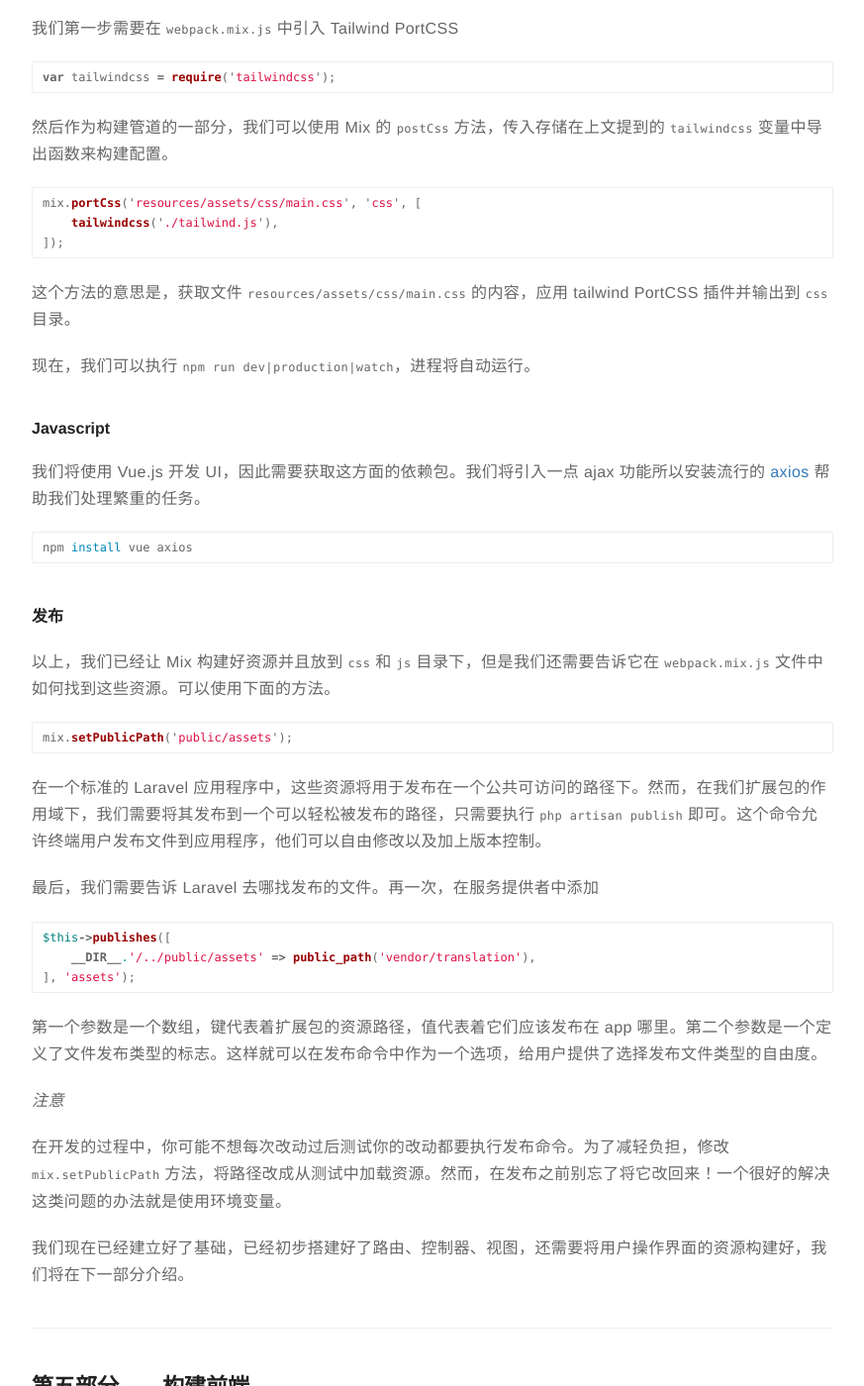
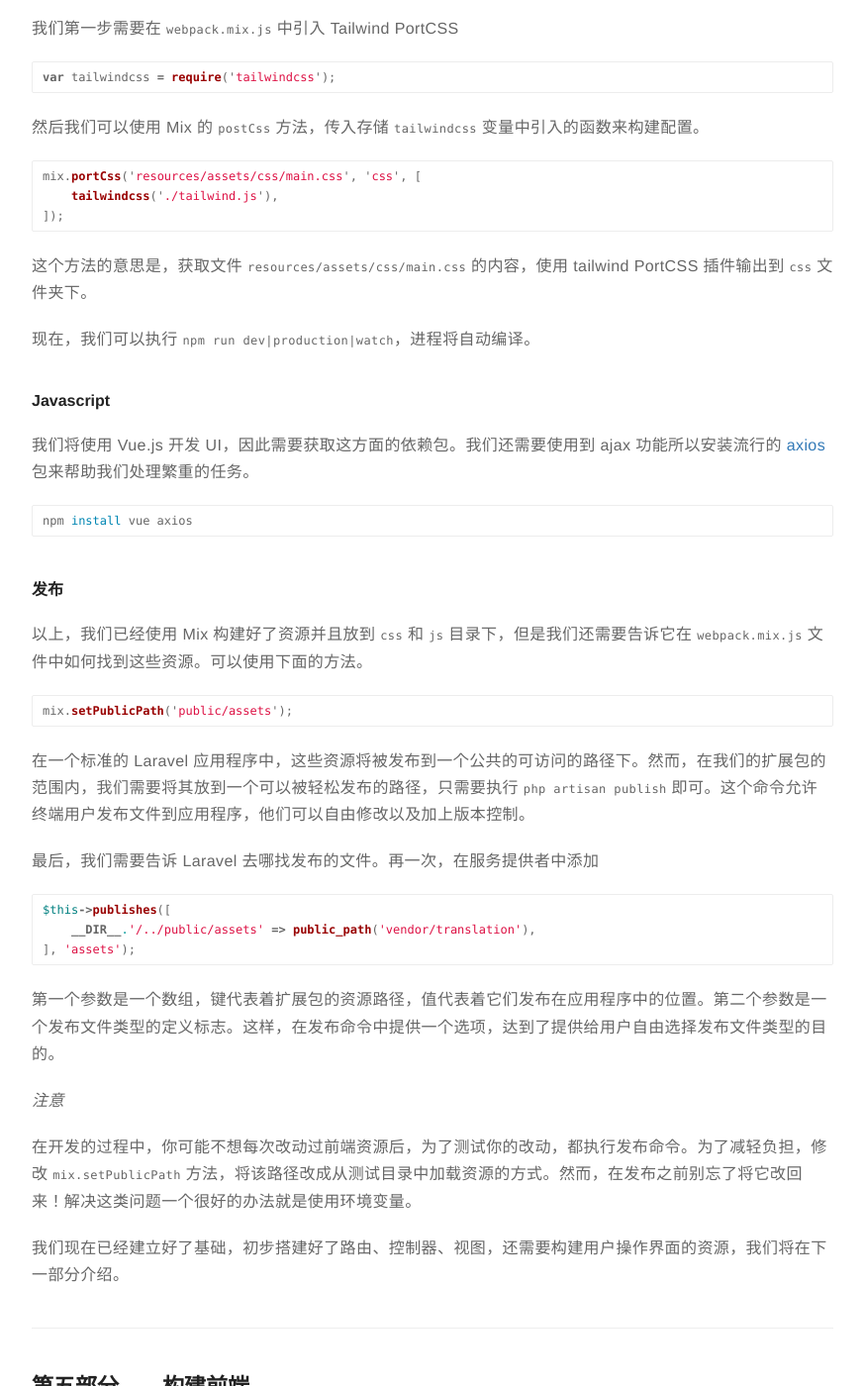
Before and after one commit to rust17/blog, a Jekyll site: the page built from _posts/2018-12-05-translation-building-a-laravel-translation-package.markdown, in a window 1280 px wide and 1400 px high, scrolled down 10916 px. Shown: the whole window at 99% size, without its empty margins (203-1076 px from the left). Built offline with Jekyll 4.4.1, drawn with Linux system fonts in a browser that asks for light colours; comment, search, counter and statistics services are not loaded; some of the changed text lies outside the part shown.

Commit message:
update translation-building-a-laravel-translation-package

````diff
--- a/_posts/2018-12-05-translation-building-a-laravel-translation-package.markdown
+++ b/_posts/2018-12-05-translation-building-a-laravel-translation-package.markdown
@@ -314,17 +314,17 @@
 ---
 ## 第四部分 —— 连接前端
 ---
-在[上一部分](https://laravel-news.com/wrangling-translations)，我们谈到了通过将翻译资料以特定的方式转变成应用程序的语言文件，现在我们就来跟这些文件进行交互。在这篇文章中，我们将建立前端界面，并准备通过该界面帮助用户管理翻译资料。
+在[上一部分](https://laravel-news.com/wrangling-translations)，我们讲解了通过特定的方式将翻译资料转变成我们应用程序的语言文件，现在我们就来跟这些文件进行交互。在本文章中，我们将建立前端界面，并希望通过该界面帮助用户管理翻译资料。
 
 UI 界面将会使用社区里最受欢迎的 [Tailwind CSS](https://tailwindcss.com/) 和 [Vue.js](https://vuejs.org/)。
 
 ### 途径
 
-不管喜欢还是讨厌，我将 [Caleb Porzio](https://twitter.com/calebporzio) 的一本书 《[拥抱后端](https://www.youtube.com/watch?v=uQO4Xh1gMpY)》中的一些观点带到这个扩展包中。在他的演讲中，Caleb 提出了这样一个概念：将重点转移到使用 javascript 构建单页应用，包括负责检索所有数据以及路由和表单提交等功能。相反，他建议将 Laravel 的优势用于制作多平台通用的方法。从中获取灵感，我们将借助我们的控制器和 blade 视图传输数据给 Vue.js 组件，以实现必要的动态功能。[Laravel Mix](https://laravel.com/docs/5.7/mix) 将用于构建和编译包的组件。
+不管是喜欢还是讨厌，我将 [Caleb Porzio](https://twitter.com/calebporzio) 的一本书 《[拥抱后端](https://www.youtube.com/watch?v=uQO4Xh1gMpY)》中的一些观点带到这个扩展包中。在他的演讲中，Caleb 提出了这样一个概念：将重心从使用 javascript 构建单页应用中转移，包括检索所有数据以及路由和表单提交等功能。相反，他建议将 Laravel 的优势充分发挥到制作跨平台通用的方法。从中获取灵感，我们将借助我们的控制器和 blade 视图传输数据给 Vue.js 组件，以实现必要的动态功能。[Laravel Mix](https://laravel.com/docs/5.7/mix) 将用于构建和编译包组件。
 
 ### 路由
 
-一开始，我们得告诉 Laravel 从哪儿加载我们的路由。一个方法就是在我们的扩展包的 `TranslationServiceProvider` 文件中使用 loadRoutesForm 方法。这个方法继承于父类 `Illuminate\Support\ServiceProvider`。
+一开始，我们得告诉 Laravel 从哪加载我们的路由。一个方法就是在我们的扩展包的服务提供者文件 `TranslationServiceProvider` 中使用 loadRoutesForm 方法。这个方法继承于父类 `Illuminate\Support\ServiceProvider`。
 
 ```php
 $this->loadRoutesFrom(__DIR__.'/../routes/web.php');
@@ -347,7 +347,7 @@
 
 在这个文件当中，我们使用了 `Route::group()` 方法来引入任何自定义的配置，以及扩展包内部的控制器的命名空间。
 
-另外一个需要注意的地方是，配置被再用于根据用户需要动态地注册路由。如果引用的是默认的配置，`ui_url` 被设置为 `languages`。因此，以上路由将注册成下列方式：
+另外一个需要注意的地方是，当用户需要动态注册路由时，这个配置将被再次利用。如果引用的是默认的配置，`ui_url` 被设置为 `languages`。因此，以上路由将注册成下列方式：
 
 ```
 my-app.test/languages
@@ -358,7 +358,7 @@
 
 ### 控制器
 
-在服务提供者里面没有引入控制器。但只要能在定义路由的文件里找到对应的命名空间，一切就会正常执行。
+在服务提供者里面没有引入需要的控制器。但只要能在路由文件里找到对应的命名空间，一切就会正常执行。
 
 在每个控制器里，我们在[之前的文章](https://laravel-news.com/wrangling-translations)中提到的翻译驱动，对于每个方法都是需要的。因此，我们在构造函数中注入它。
 
@@ -380,11 +380,11 @@
 }
 ```
 
-现在唯一看起来还没做的就是视图文件的引入了。`translation::` 只是简单地告诉 Laravel 从翻译扩展包的命名空间中加载视图文件，Laravel 已经知道了服务提供者。我们接下来将介绍这方面的东西。
+现在唯一看起来还没做的就是视图文件的引入了。`translation::` 只是简单地告诉 Laravel 从翻译扩展包的命名空间中加载视图文件，Laravel 已经在服务提供者中定义好了该命名空间。我们接下来将介绍这方面的东西。
 
 ### 视图
 
-首先，我们需要告诉 Laravel 去哪儿加载路由。
+首先，我们需要告诉 Laravel 去哪加载路由。
 
 ```php
 $this->loadViewsFrom(__DIR__.'/../resources/views', 'translation');
@@ -400,9 +400,9 @@
 
 上面那行代码告诉 Laravel 去哪找视图文件、复制到哪里以及包的使用者是否希望把它们加入应用程序当中。
 
-在这个例子中，应该从 `/package/root/resources/views` 路径复制资源到 `views/vendor/translation` 路径，也就是主应用程序的[资源路径](https://laravel.com/docs/5.7/helpers#method-resource-path)下。
+在这个例子中，资源将从 `/package/root/resources/views` 路径复制到 `views/vendor/translation` 路径下，也就是主应用程序的[资源路径](https://laravel.com/docs/5.7/helpers#method-resource-path)下。
 
-一般而言，这就一来包的使用者就可以根据自己需求自定义改变视图了。
+一般而言，这就一来包的使用者就可以根据自己的需求自定义改变视图了。
 
 ### 资源
 
@@ -410,7 +410,7 @@
 
 我在项目根目录下运行 `npm init` 开始，根据指示搭建环境。
 
-现在，已经可以通过执行命令 `npm install laravel-mix --save-dev` 来安装 Laravel Mix 了。这个命令会安装 Laravel Mix 以及安装所有的依赖并作为开发依赖记录到 `package.json` 文件中。
+现在，已经可以通过执行命令 `npm install laravel-mix --save-dev` 来安装 Laravel Mix 了。这个命令会安装 Laravel Mix 以及安装所有的依赖并记录到 `package.json` 文件中。
 
 现在，我们需要拷贝 Mix 自带的 `webpack.mix.js` 文件到项目根目录下，这样一来就可以开始配置构建了。
 
@@ -420,11 +420,11 @@
 
 #### CSS
 
-接下来，我们将安装配置 CSS 框架 Tailwind，并整合到我们的扩展包中。通过执行 `npm install tailwindcss --save-dev` 获取依赖包。
+接下来，我们将安装并配置 CSS 框架 Tailwind，并整合到我们的扩展包中。通过执行 `npm install tailwindcss --save-dev` 获取依赖包。
 
-依赖包安装好之后，我们可以开始配置安装了。首先，我们生成一个 Tailwind 配置文件。可以通过执行 `./node_modules/.bin/tailwind init tailwind.js` 来实现，`tailwind.js` 是将要生成的配置文件名称。这个文件允许你调整基色设置、字体和字体大小、宽和高等等。花点时间阅读 [Tailwind 的文档](https://tailwindcss.com/docs/configuration) 获取更多信息是值得的。然而，出于本教程的目的，我们将保持默认的设置。
+依赖包安装好之后，我们就可以开始配置了。首先，我们生成一个 Tailwind 配置文件。可以通过执行 `./node_modules/.bin/tailwind init tailwind.js` 来实现，`tailwind.js` 是将要生成的配置文件名称。这个文件允许你调整基调颜色、字样和字体大小、宽和高等等。值得花点时间阅读 [Tailwind 的文档](https://tailwindcss.com/docs/configuration) 以获取更多信息。然而，本教程由于边幅限制，我们将保持默认的设置。
 
-最后，我们需要告诉 Laravel Mix 使用 Tailwind 配置作为构建的一部分运行 PortCSS。
+最后，我们需要告诉 Laravel Mix 使用 Tailwind 相关的配置作为构建的一部分运行 PortCSS。
 
 我们第一步需要在 `webpack.mix.js` 中引入 Tailwind PortCSS
 
@@ -432,7 +432,7 @@
 var tailwindcss = require('tailwindcss');
 ```
 
-然后作为构建管道的一部分，我们可以使用 Mix 的 `postCss` 方法，传入存储在上文提到的 `tailwindcss` 变量中导出函数来构建配置。
+然后我们可以使用 Mix 的 `postCss` 方法，传入存储 `tailwindcss` 变量中引入的函数来构建配置。
 
 ```js
 mix.portCss('resources/assets/css/main.css', 'css', [
@@ -440,13 +440,13 @@
 ]);
 ```
 
-这个方法的意思是，获取文件 `resources/assets/css/main.css` 的内容，应用 tailwind PortCSS 插件并输出到 `css` 目录。
+这个方法的意思是，获取文件 `resources/assets/css/main.css` 的内容，使用 tailwind PortCSS 插件输出到 `css` 文件夹下。
 
-现在，我们可以执行 `npm run dev|production|watch`，进程将自动运行。
+现在，我们可以执行 `npm run dev|production|watch`，进程将自动编译。
 
 #### Javascript
 
-我们将使用 Vue.js 开发 UI，因此需要获取这方面的依赖包。我们将引入一点 ajax 功能所以安装流行的 [axios](https://github.com/axios/axios) 帮助我们处理繁重的任务。
+我们将使用 Vue.js 开发 UI，因此需要获取这方面的依赖包。我们还需要使用到 ajax 功能所以安装流行的 [axios](https://github.com/axios/axios) 包来帮助我们处理繁重的任务。
 
 ```shell
 npm install vue axios
@@ -454,13 +454,13 @@
 
 #### 发布
 
-以上，我们已经让 Mix 构建好资源并且放到 `css` 和 `js` 目录下，但是我们还需要告诉它在 `webpack.mix.js` 文件中如何找到这些资源。可以使用下面的方法。
+以上，我们已经使用 Mix 构建好了资源并且放到 `css` 和 `js` 目录下，但是我们还需要告诉它在 `webpack.mix.js` 文件中如何找到这些资源。可以使用下面的方法。
 
 ```js
 mix.setPublicPath('public/assets');
 ```
 
-在一个标准的 Laravel 应用程序中，这些资源将用于发布在一个公共可访问的路径下。然而，在我们扩展包的作用域下，我们需要将其发布到一个可以轻松被发布的路径，只需要执行 `php artisan publish` 即可。这个命令允许终端用户发布文件到应用程序，他们可以自由修改以及加上版本控制。
+在一个标准的 Laravel 应用程序中，这些资源将被发布到一个公共的可访问的路径下。然而，在我们的扩展包的范围内，我们需要将其放到一个可以被轻松发布的路径，只需要执行 `php artisan publish` 即可。这个命令允许终端用户发布文件到应用程序，他们可以自由修改以及加上版本控制。
 
 最后，我们需要告诉 Laravel 去哪找发布的文件。再一次，在服务提供者中添加
 
@@ -470,13 +470,13 @@
 ], 'assets');
 ```
 
-第一个参数是一个数组，键代表着扩展包的资源路径，值代表着它们应该发布在 app 哪里。第二个参数是一个定义了文件发布类型的标志。这样就可以在发布命令中作为一个选项，给用户提供了选择发布文件类型的自由度。
+第一个参数是一个数组，键代表着扩展包的资源路径，值代表着它们发布在应用程序中的位置。第二个参数是一个发布文件类型的定义标志。这样，在发布命令中提供一个选项，达到了提供给用户自由选择发布文件类型的目的。
 
 *注意*
 
-在开发的过程中，你可能不想每次改动过后测试你的改动都要执行发布命令。为了减轻负担，修改 `mix.setPublicPath` 方法，将路径改成从测试中加载资源。然而，在发布之前别忘了将它改回来！一个很好的解决这类问题的办法就是使用环境变量。
+在开发的过程中，你可能不想每次改动过前端资源后，为了测试你的改动，都执行发布命令。为了减轻负担，修改 `mix.setPublicPath` 方法，将该路径改成从测试目录中加载资源的方式。然而，在发布之前别忘了将它改回来！解决这类问题一个很好的办法就是使用环境变量。
 
-我们现在已经建立好了基础，已经初步搭建好了路由、控制器、视图，还需要将用户操作界面的资源构建好，我们将在下一部分介绍。
+我们现在已经建立好了基础，初步搭建好了路由、控制器、视图，还需要构建用户操作界面的资源，我们将在下一部分介绍。
 
 ---
 ## 第五部分——构建前端
````
Also changed, not shown: other parts of _posts/2018-12-05-translation-building-a-laravel-translation-package.markdown (+1 -1 lines).
